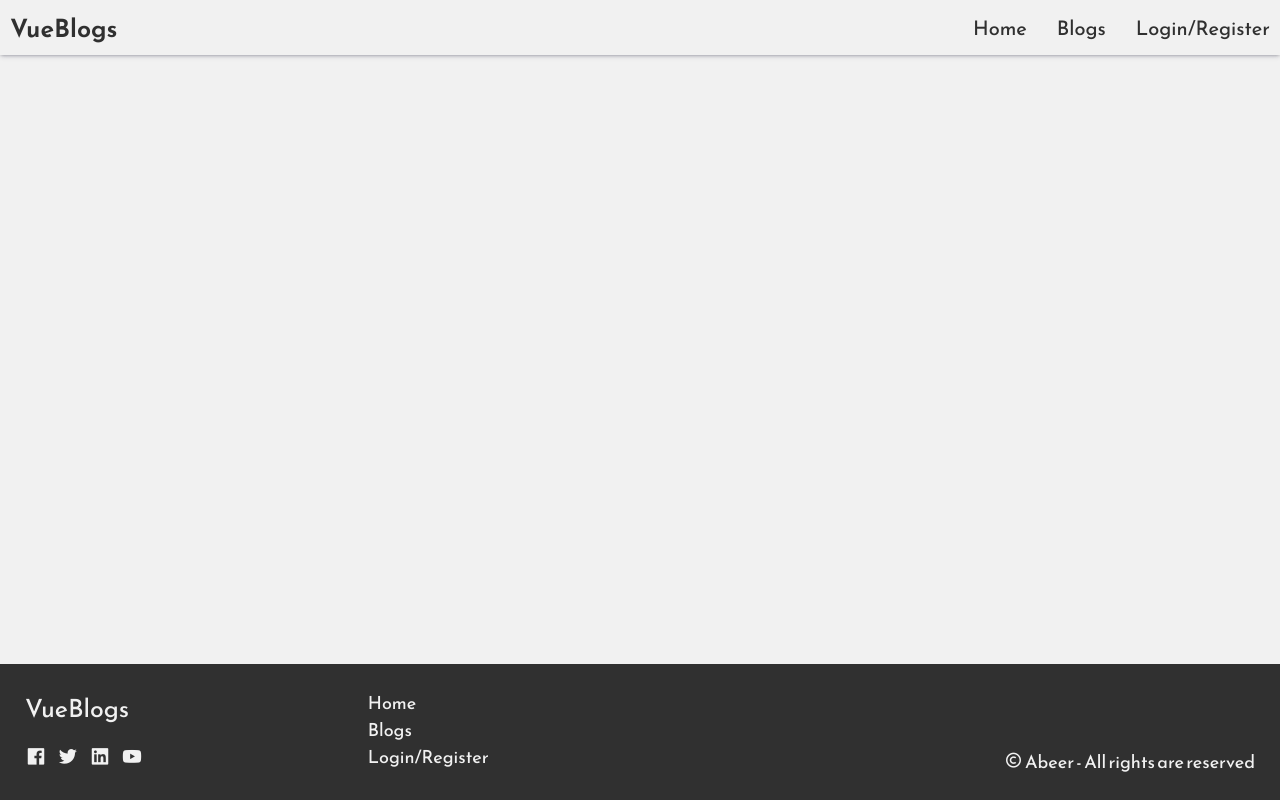
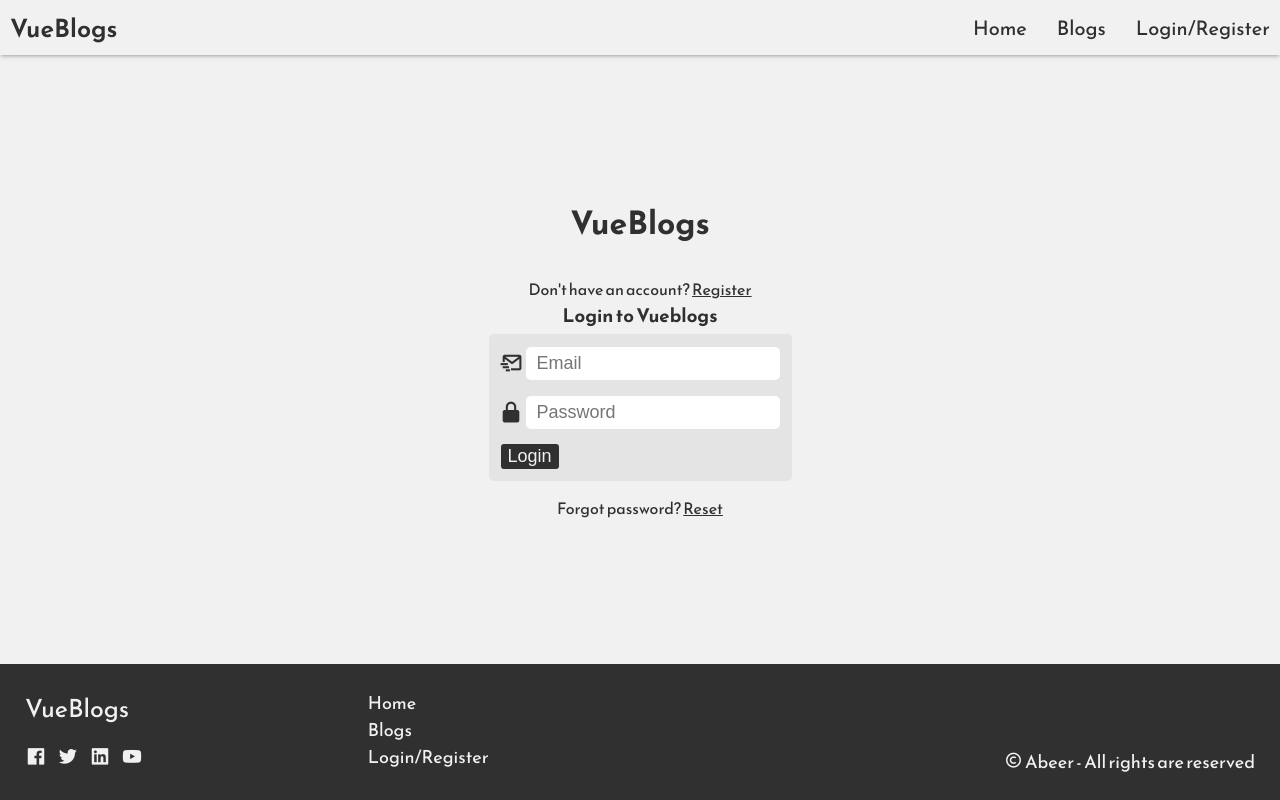
Before and after one commit to abeertech01/vue-blogs, a Vue app: page /login in a window 1280 px wide. Built offline with nearby package versions, Linux system fonts and the light colour scheme.

Commit message:
added login, register and forgot password comp

```diff
--- a/src/components/Footer.vue
+++ b/src/components/Footer.vue
@@ -25,13 +25,13 @@
       <div class="menu-links">
         <ul>
           <li>
-            <router-link to="#">Home</router-link>
+            <router-link :to="{ name: 'Home' }">Home</router-link>
           </li>
           <li>
             <router-link to="#">Blogs</router-link>
           </li>
           <li>
-            <router-link to="#">Login/Register</router-link>
+            <router-link :to="{ name: 'Login' }">Login/Register</router-link>
           </li>
         </ul>
       </div>
--- a/src/components/Header.vue
+++ b/src/components/Header.vue
@@ -13,7 +13,7 @@
             <router-link to="#">Blogs</router-link>
           </li>
           <li>
-            <router-link to="#">Login/Register</router-link>
+            <router-link :to="{ name: 'Login' }">Login/Register</router-link>
           </li>
         </ul>
       </div>
@@ -25,13 +25,13 @@
       <div v-if="menuOpen" class="mobile-menu-links">
         <ul>
           <li>
-            <router-link to="#">Home</router-link>
+            <router-link :to="{ name: 'Home' }">Home</router-link>
           </li>
           <li>
             <router-link to="#">Blogs</router-link>
           </li>
           <li>
-            <router-link to="#">Login/Register</router-link>
+            <router-link :to="{ name: 'Login' }">Login/Register</router-link>
           </li>
         </ul>
       </div>
--- a/src/router/index.js
+++ b/src/router/index.js
@@ -1,6 +1,9 @@
 import Vue from 'vue'
 import VueRouter from 'vue-router'
 import Home from '../views/Home.vue'
+import Login from '../views/Login.vue'
+import Register from '../views/Register.vue'
+import ForgotPassword from '../views/ForgotPassword.vue'
 
 Vue.use(VueRouter)
 
@@ -8,7 +11,34 @@ const routes = [
   {
     path: '/',
     name: 'Home',
-    component: Home
+    component: Home,
+    meta: {
+      title: "Home"
+    }
+  },
+  {
+    path: '/login',
+    name: 'Login',
+    component: Login,
+    meta: {
+      title: "Login"
+    }
+  },
+  {
+    path: '/register',
+    name: 'Register',
+    component: Register,
+    meta: {
+      title: "Register"
+    }
+  },
+  {
+    path: '/forgot-password',
+    name: 'ForgotPassword',
+    component: ForgotPassword,
+    meta: {
+      title: "Forgot Password"
+    }
   },
 ]
 
@@ -18,4 +48,9 @@ const router = new VueRouter({
   routes
 })
 
+router.beforeEach((to, _, next) => {
+  document.title = `${to.meta.title} | VueBlogs`;
+  next();
+})
+
 export default router
--- /dev/null
+++ b/src/views/ForgotPassword.vue
@@ -0,0 +1,85 @@
+<template>
+  <div class="forgot-password">
+    <h1>VueBlogs</h1>
+    <div class="forgot-password__inside">
+      <form>
+        <h3>Reset Password</h3>
+        <p class="forgot-password__reset-text">
+          Forgot password? Enter your email to reset
+        </p>
+        <div class="inputs">
+          <div class="input">
+            <i class="bx bx-mail-send"></i
+            ><input type="email" placeholder="Email" v-model="email" />
+          </div>
+          <button class="reset-btn">Reset</button>
+        </div>
+      </form>
+    </div>
+  </div>
+</template>
+
+<script>
+export default {};
+</script>
+
+<style lang="scss">
+@import "../sass/variables";
+.forgot-password {
+  h1 {
+    text-align: center;
+    margin-bottom: pr(30);
+  }
+
+  &__inside {
+    form {
+      display: flex;
+      flex-direction: column;
+      align-items: center;
+
+      h3 {
+        margin-bottom: pr(5);
+      }
+
+      .inputs {
+        padding: pr(12);
+        border-radius: pr(5);
+        background-color: $light-grey-2;
+
+        .input {
+          &:not(:last-child) {
+            margin-bottom: pr(15);
+          }
+          i {
+            position: relative;
+            top: pr(5);
+            right: pr(2);
+            font-size: pr(25);
+          }
+          input {
+            font-size: pr(18);
+            padding: pr(6) pr(11);
+            border: none;
+            outline: none;
+            border-radius: pr(5);
+          }
+        }
+
+        .reset-btn {
+          color: $light-grey;
+          background-color: $charcoal;
+          font-size: pr(18);
+          padding: pr(2) pr(7);
+          border: none;
+          border-radius: pr(3);
+        }
+      }
+    }
+  }
+
+  &__reset-text {
+    text-align: center;
+    margin-bottom: pr(10);
+  }
+}
+</style>
--- a/src/views/Home.vue
+++ b/src/views/Home.vue
@@ -13,7 +13,9 @@
             cumque! Perspiciatis mollitia illum repellat.
           </p>
           <div class="hero-auth">
-            <router-link class="auth-btn" to="#">Login/Register</router-link>
+            <router-link class="auth-btn" :to="{ name: 'Login' }"
+              >Login/Register</router-link
+            >
           </div>
         </div>
       </div>
--- /dev/null
+++ b/src/views/Login.vue
@@ -0,0 +1,108 @@
+<template>
+  <div class="login">
+    <h1>VueBlogs</h1>
+    <div class="login__inside">
+      <form>
+        <p class="login__login-reg">
+          Don't have an account?
+          <router-link class="reg-link" :to="{ name: 'Register' }"
+            >Register</router-link
+          >
+        </p>
+        <h3>Login to Vueblogs</h3>
+        <div class="inputs">
+          <div class="input">
+            <i class="bx bx-mail-send"></i
+            ><input type="email" placeholder="Email" v-model="email" />
+          </div>
+          <div class="input">
+            <i class="bx bxs-lock-alt"></i
+            ><input type="password" placeholder="Password" v-model="password" />
+          </div>
+          <button class="login-btn">Login</button>
+        </div>
+        <p class="login__fotgot-pass">
+          Forgot password?
+          <router-link class="forgot-pass-link" :to="{ name: 'ForgotPassword' }"
+            >Reset</router-link
+          >
+        </p>
+      </form>
+    </div>
+  </div>
+</template>
+
+<script>
+export default {};
+</script>
+
+<style lang="scss">
+@import "../sass/variables";
+.login {
+  h1 {
+    text-align: center;
+    margin-bottom: pr(30);
+  }
+
+  &__inside {
+    form {
+      display: flex;
+      flex-direction: column;
+      align-items: center;
+
+      h3 {
+        margin-bottom: pr(5);
+      }
+
+      .inputs {
+        padding: pr(12);
+        border-radius: pr(5);
+        background-color: $light-grey-2;
+
+        .input {
+          &:not(:last-child) {
+            margin-bottom: pr(15);
+          }
+          i {
+            position: relative;
+            top: pr(5);
+            right: pr(2);
+            font-size: pr(25);
+          }
+          input {
+            font-size: pr(18);
+            padding: pr(6) pr(11);
+            border: none;
+            outline: none;
+            border-radius: pr(5);
+          }
+        }
+
+        .login-btn {
+          color: $light-grey;
+          background-color: $charcoal;
+          font-size: pr(18);
+          padding: pr(2) pr(7);
+          border: none;
+          border-radius: pr(3);
+        }
+      }
+    }
+  }
+
+  &__login-reg {
+    text-align: center;
+    .reg-link {
+      text-decoration: underline;
+    }
+  }
+
+  &__fotgot-pass {
+    text-align: center;
+    margin-top: pr(15);
+    .forgot-pass-link {
+      text-decoration: underline;
+    }
+  }
+}
+</style>
--- /dev/null
+++ b/src/views/Register.vue
@@ -0,0 +1,98 @@
+<template>
+  <div class="register">
+    <h1>VueBlogs</h1>
+    <div class="register__inside">
+      <form>
+        <p class="register__login-reg">
+          Already have an account?
+          <router-link class="login-link" :to="{ name: 'Login' }"
+            >Login</router-link
+          >
+        </p>
+        <h3>Register to Vueblogs</h3>
+        <div class="inputs">
+          <div class="input">
+            <i class="bx bxs-user"></i
+            ><input type="text" placeholder="Name" v-model="name" />
+          </div>
+          <div class="input">
+            <i class="bx bx-mail-send"></i
+            ><input type="email" placeholder="Email" v-model="email" />
+          </div>
+          <div class="input">
+            <i class="bx bxs-lock-alt"></i
+            ><input type="password" placeholder="Password" v-model="password" />
+          </div>
+          <button class="reg-btn">Register</button>
+        </div>
+      </form>
+    </div>
+  </div>
+</template>
+
+<script>
+export default {};
+</script>
+
+<style lang="scss">
+@import "../sass/variables";
+.register {
+  h1 {
+    text-align: center;
+    margin-bottom: pr(30);
+  }
+
+  &__inside {
+    form {
+      display: flex;
+      flex-direction: column;
+      align-items: center;
+
+      h3 {
+        margin-bottom: pr(5);
+      }
+
+      .inputs {
+        padding: pr(12);
+        border-radius: pr(5);
+        background-color: $light-grey-2;
+
+        .input {
+          &:not(:last-child) {
+            margin-bottom: pr(15);
+          }
+          i {
+            position: relative;
+            top: pr(5);
+            right: pr(2);
+            font-size: pr(25);
+          }
+          input {
+            font-size: pr(18);
+            padding: pr(6) pr(11);
+            border: none;
+            outline: none;
+            border-radius: pr(5);
+          }
+        }
+
+        .reg-btn {
+          color: $light-grey;
+          background-color: $charcoal;
+          font-size: pr(18);
+          padding: pr(2) pr(7);
+          border: none;
+          border-radius: pr(3);
+        }
+      }
+    }
+  }
+
+  &__login-reg {
+    text-align: center;
+    .login-link {
+      text-decoration: underline;
+    }
+  }
+}
+</style>
```
Also changed, not shown: src/views/BlogWriting.vue (added, +10 -0 lines), src/views/Blogs.vue (added, +10 -0 lines).
